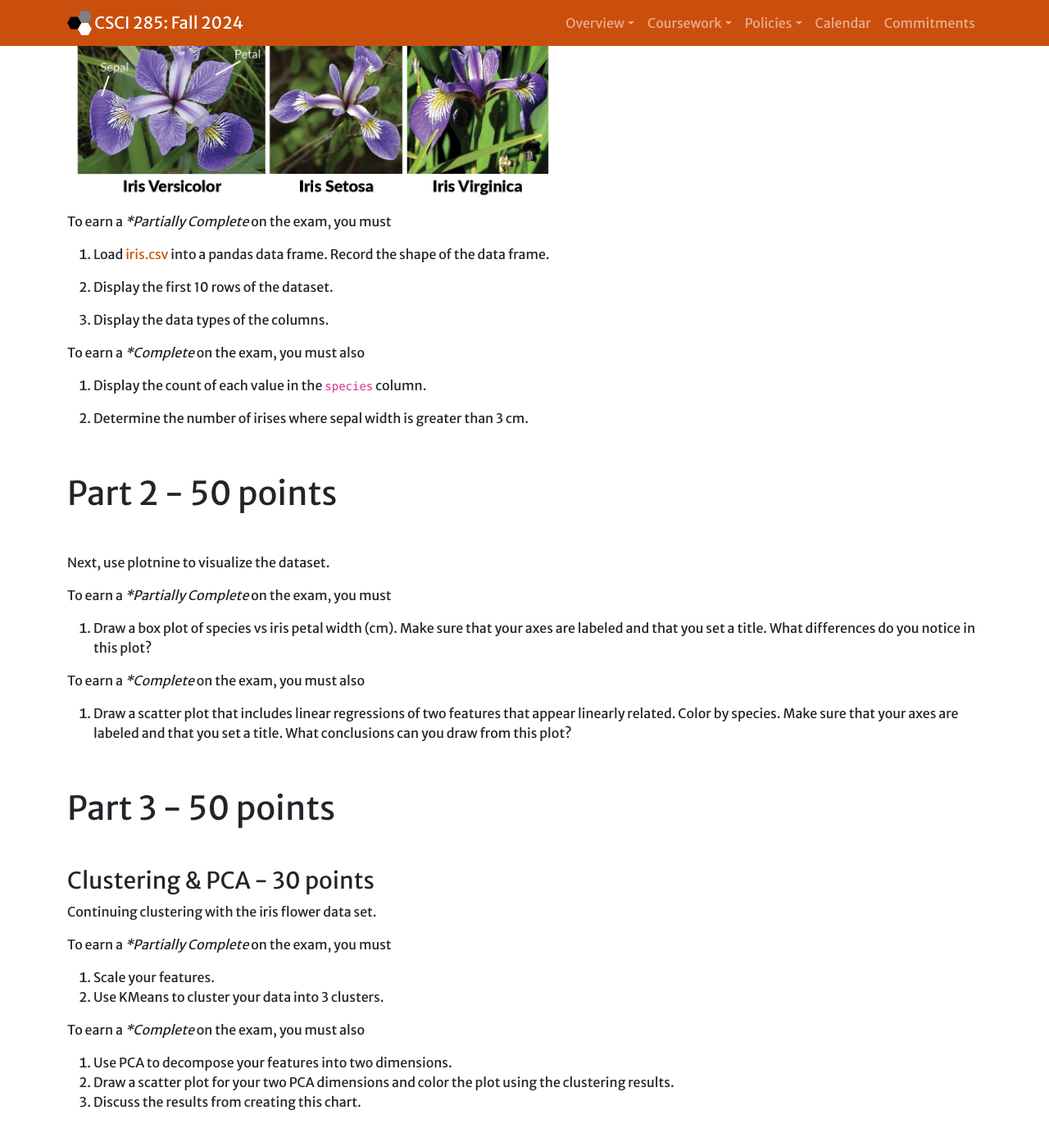
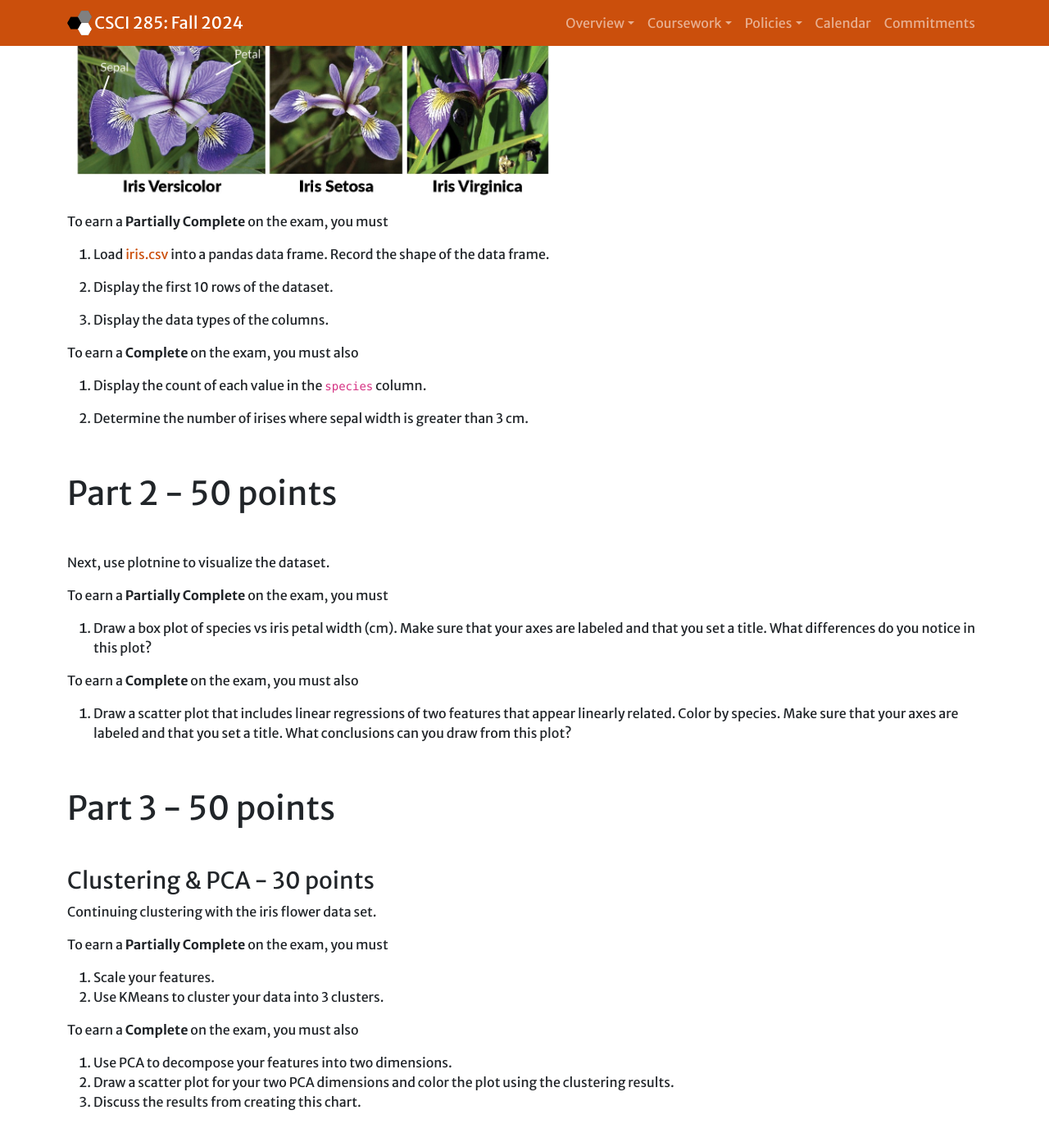
Before and after one commit to Hendrix-CS/csci285, a Jekyll site: the page built from exams/exam1.md, in a window 1280 px wide and 1400 px high, scrolled down 526 px. Shown: the top 1393 px of the window at 82% size. Built offline with Jekyll 4.4.1, drawn with Linux system fonts in a browser that asks for light colours; nearby versions of some CDN libraries.

Commit message:
Adding *

```diff
--- a/exams/exam1.md
+++ b/exams/exam1.md
@@ -19,7 +19,7 @@ The [iris flower dataset](https://www.kaggle.com/datasets/arshid/iris-flower-dat
 
 <img src="../assets/images/iris.png" alt="" width="600"/>
 
-To earn a **Partially Complete* on the exam, you must
+To earn a **Partially Complete** on the exam, you must
 
 1. Load [iris.csv](../data/iris.csv) into a pandas data frame. Record the shape of the data frame.
 
@@ -27,7 +27,7 @@ To earn a **Partially Complete* on the exam, you must
 
 3. Display the data types of the columns.
 
-To earn a **Complete* on the exam, you must also
+To earn a **Complete** on the exam, you must also
 
 4. Display the count of each value in the `species` column.
 
@@ -41,11 +41,11 @@ To earn a **Complete* on the exam, you must also
 
 Next, use plotnine to visualize the dataset.
 
-To earn a **Partially Complete* on the exam, you must
+To earn a **Partially Complete** on the exam, you must
 
 1. Draw a box plot of species vs iris petal width (cm). Make sure that your axes are labeled and that you set a title. What differences do you notice in this plot?
 
-To earn a **Complete* on the exam, you must also
+To earn a **Complete** on the exam, you must also
 
 3. Draw a scatter plot that includes linear regressions of two features that appear linearly related. Color by species. Make sure that your axes are labeled and that you set a title. What conclusions can you draw from this plot?
 
@@ -59,12 +59,12 @@ To earn a **Complete* on the exam, you must also
 
 Continuing clustering with the iris flower data set.
 
-To earn a **Partially Complete* on the exam, you must
+To earn a **Partially Complete** on the exam, you must
 
 1. Scale your features.
 2. Use KMeans to cluster your data into 3 clusters.
 
-To earn a **Complete* on the exam, you must also
+To earn a **Complete** on the exam, you must also
 
 3. Use PCA to decompose your features into two dimensions.
 4. Draw a scatter plot for your two PCA dimensions and color the plot using the clustering results.
```
